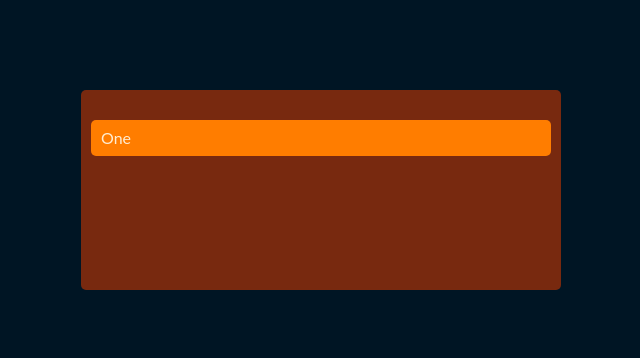
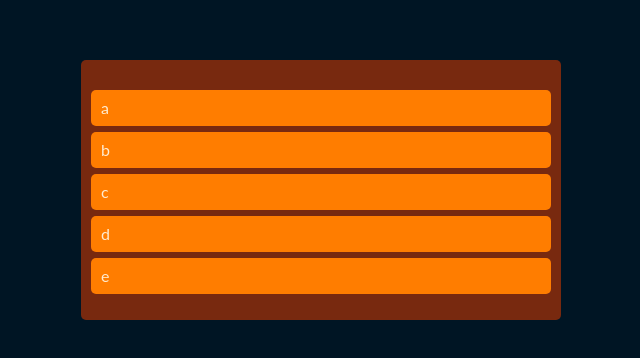
Before and after one commit to hyejikng/react-trello, a React (Create React App) app: page / in a window 1280 px wide. Shown: the part 210-568 px from the top of the page, without its empty margins (319-959 px from the left). Built offline with nearby package versions, Linux system fonts and the light colour scheme.

Commit message:
set an array for To Do lists

```diff
--- a/src/components/App.tsx
+++ b/src/components/App.tsx
@@ -28,8 +28,11 @@
 const Card = styled.div`
   border-radius: 5px;
   padding: 10px;
+  margin-bottom: 6px;
   background-color: ${(props) => props.theme.cardColor};
 `;
+
+const toDos = ['a', 'b', 'c', 'd', 'e'];
 
 function App() {
   const onDragEnd = () => {};
@@ -40,17 +43,19 @@
           <Droppable droppableId="one">
             {(magic) => (
               <Board ref={magic.innerRef} {...magic.droppableProps}>
-                <Draggable draggableId="first" index={0}>
+                {toDos.map((toDo, index) => (
+                  <Draggable draggableId={toDo} index={index}>
                     {(magic) => (
                       <Card
                         ref={magic.innerRef}
                         {...magic.draggableProps}
                         {...magic.dragHandleProps}
                       >
-                      One
+                        {toDo}
                       </Card>
                     )}
                   </Draggable>
+                ))}
               </Board>
             )}
           </Droppable>
```
Lines whose indentation alone changed are shown as unchanged.
